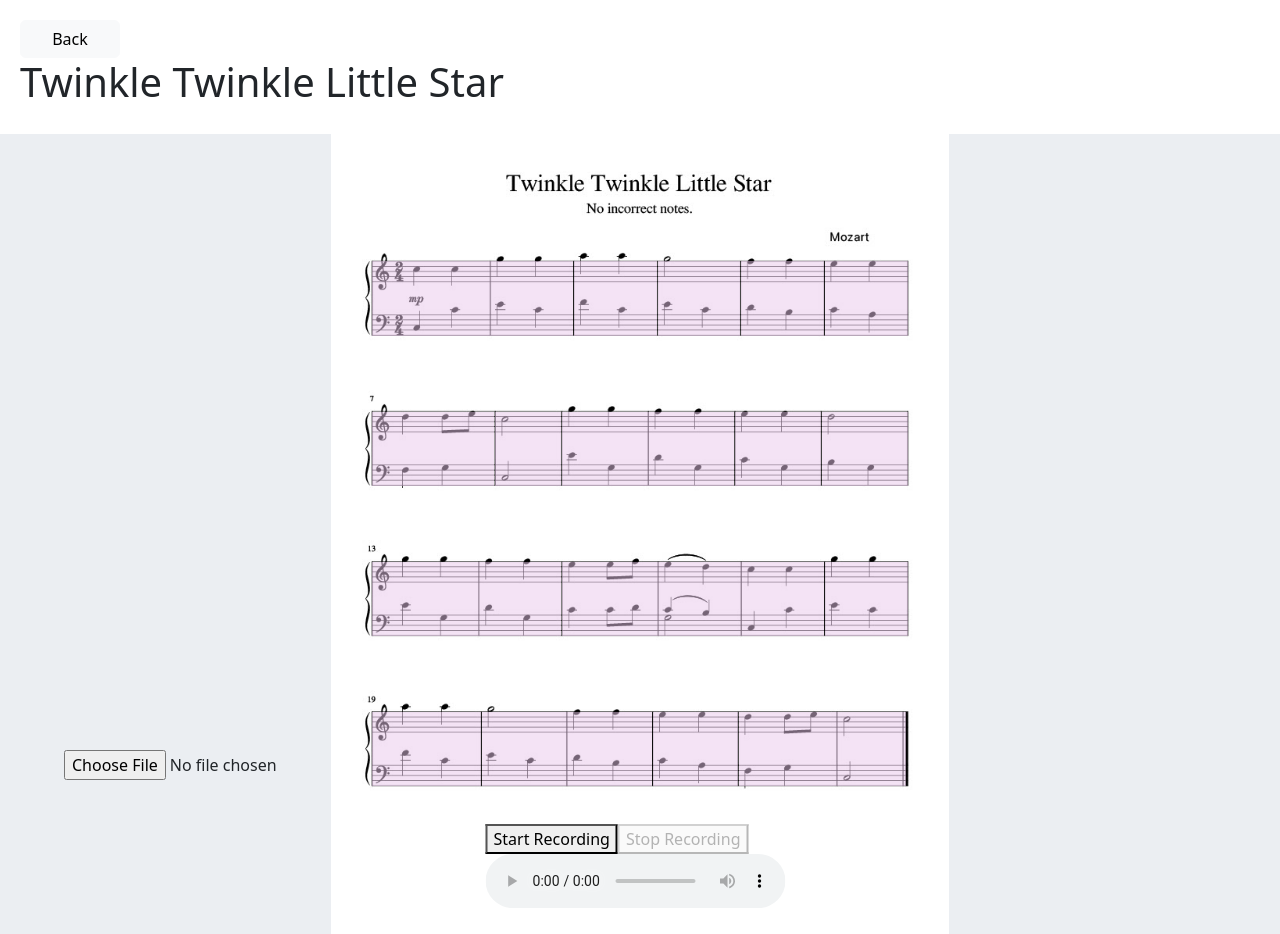
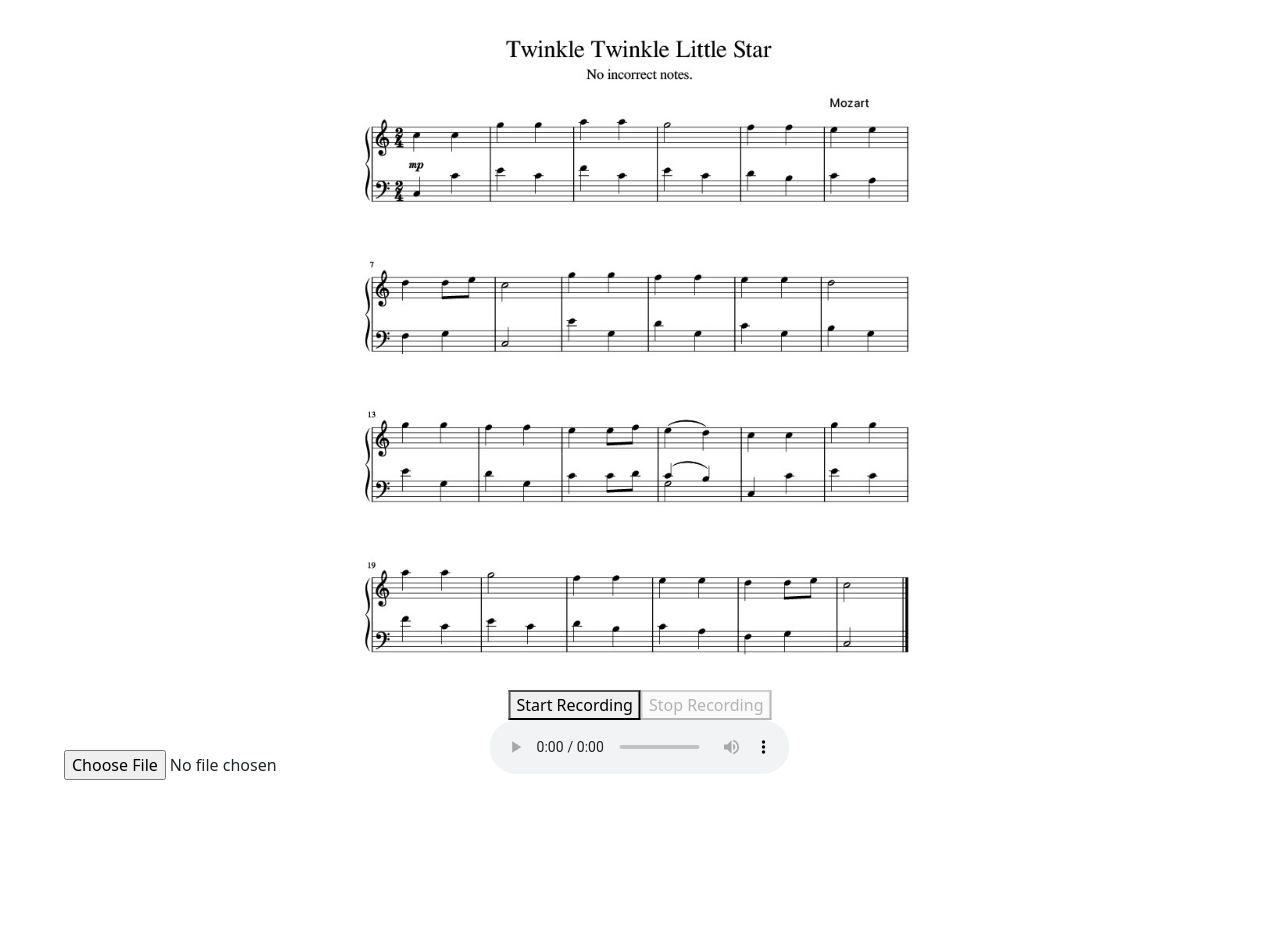
Before and after one commit to emilyreevess/front-end-capstone, a React (Create React App) app: page /sheetmusic in a window 1280 px wide. After the commit the page ends 800 px from the top, so only its background shows below. Built offline with nearby package versions, Linux system fonts and the light colour scheme.

Commit message:
Local image viewer correction
Local image viewer correction

```diff
--- a/src/components/LocalImageViewer.js
+++ b/src/components/LocalImageViewer.js
@@ -96,7 +96,6 @@
 import React, { useEffect, useState } from 'react';
 import AudioRecorderComponent from './AudioRecorderComponent';
 import UploadFile from './UploadFile';
-import MessageModal from './MessageModal';
 
 const LocalImageViewer = ({ apiResponse, setApiResponse }) => {
   const [scale, setScale] = useState(1);
@@ -314,18 +313,18 @@ const LocalImageViewer = ({ apiResponse, setApiResponse }) => {
   ];
 
   return (
-    <div style={{ textAlign: 'left', marginBottom: '20px', display: 'flex', flexDirection: 'column', height: '100vh' }}>
-      <button type="button" class="btn btn-light" style={{ marginLeft: '20px', marginTop: '20px', width: '100px' }}>Back</button>
-      <h1 style={{paddingBottom: '20px', paddingLeft: '20px' }}>Twinkle Twinkle Little Star</h1>
-      <div style={{ flex: '1', display: 'flex', alignItems: 'center', justifyContent: 'center', backgroundColor: '#EBEEF2'}}>
+    <div style={{ height: '100vh', display: 'flex', alignItems: 'center', justifyContent: 'center' }}>
       <div className="image-container" style={{ position: 'relative', maxHeight: '100vh' }}>
         <img
           src='/GroundTruthTwinkleTwinkle.jpg'
           alt="JPG Viewer"
           style={{ width: 'auto', maxHeight: '100vh' }}
-            onLoad={updateScale} // Trigger scale update when image loads
+          onLoad={updateScale}
         />
-          {divs.map((div, index) => (
+        {divs.map((div, index) => {
+          // Adjust index by 1 for 1-based indexing to match API response
+          if (visibleDivs.includes(index + 1)) {
+            return (
               <div
                 key={index}
                 onClick={() => handleOverlayClick(div.message)}
@@ -341,14 +340,16 @@ const LocalImageViewer = ({ apiResponse, setApiResponse }) => {
                   transition: 'background-color 0.3s ease',
                 }}
               ></div>
-          ))}
+            );
+          }
+          return null;
+        })}
         <div style={{ position: 'absolute', bottom: '20px', left: '50%', transform: 'translateX(-50%)' }}>
-            <AudioRecorderComponent scale={scale} />
+          <AudioRecorderComponent scale={scale} setApiResponse={setApiResponse}/>
         </div>
       </div>
       <div style={{ position: 'absolute', bottom: '20px', left: '5%' }}>
-          <UploadFile scale={scale} />
-        </div>
+          <UploadFile scale={scale} setApiResponse={setApiResponse}/>
       </div>
     </div>
   );
```
Lines whose indentation alone changed are shown as unchanged.
